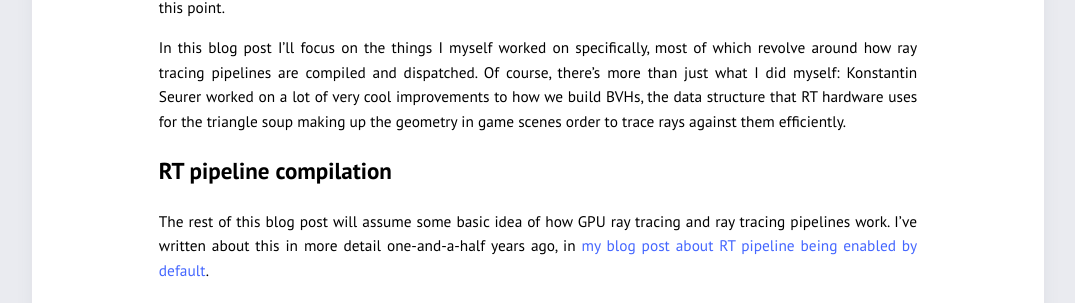
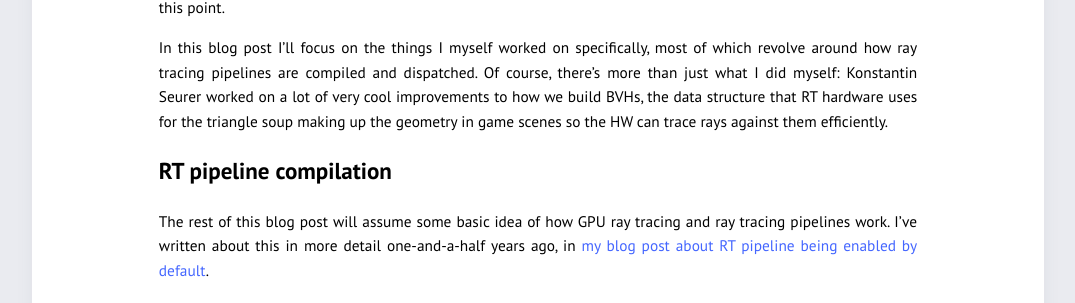
Before and after one commit to pixelcluster/pixelcluster.github.io, a Jekyll site: the page built from _posts/2026-01-30-Mesa-26.md, in a window 1280 px wide and 900 px high. Shown: the part 328-631 px from the top of the window, without its empty margins (102-1177 px from the left). Built offline with Jekyll 4.4.1, drawn with Linux system fonts in a browser that asks for light colours; comment, search, counter and statistics services are not loaded.

Commit message:
grammar
(cherry picked from commit 3c763c126932d678caec7b9d557de8e0a92c0c2e)

```diff
--- a/_posts/2026-01-30-Mesa-26.md
+++ b/_posts/2026-01-30-Mesa-26.md
@@ -16,8 +16,8 @@ most of which revolve around how ray tracing pipelines are compiled and
 dispatched.
 Of course, there's more than just what I did myself: Konstantin Seurer worked on a
 lot of very cool improvements to how we build BVHs, the data structure that
-RT hardware uses for the triangle soup making up the geometry in game scenes order
-to trace rays against them efficiently.
+RT hardware uses for the triangle soup making up the geometry in game scenes so the HW
+can trace rays against them efficiently.
 
 ## RT pipeline compilation
 
```
